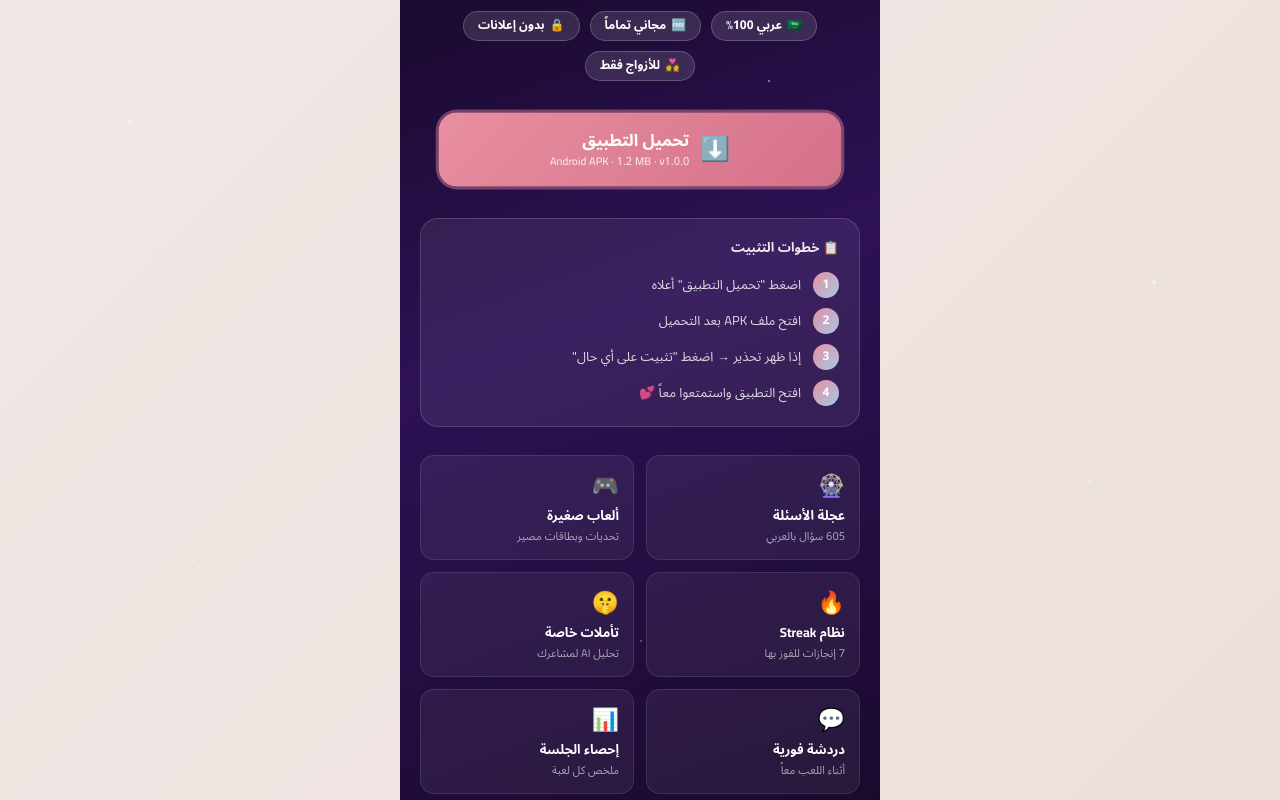
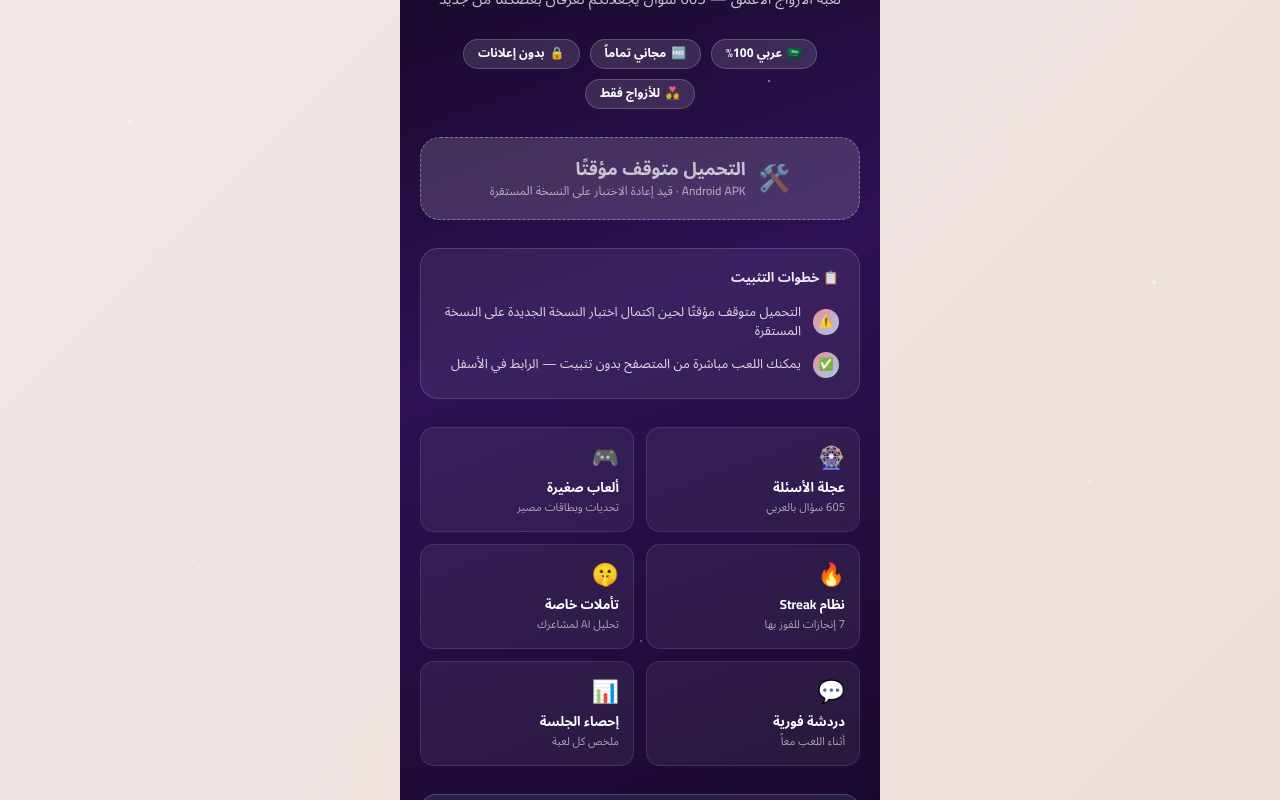
Before and after one commit to rezerosaga-ai/wheel-of-fate, a Next.js app: page /download in a window 1280 px wide. Built offline with nearby package versions, Linux system fonts and the light colour scheme.

Commit message:
fix: temporarily disable APK download link pending baseline re-test (suspension rule)

```diff
--- a/src/app/download/page.tsx
+++ b/src/app/download/page.tsx
@@ -100,29 +100,29 @@ export default function DownloadPage() {
           ))}
         </div>
 
-        {/* Main Download Button */}
-        <a
-          href="/wheel-of-fate.apk"
-          download="عجلة-الحظ.apk"
+        {/* Main Download Button — temporarily disabled until the APK is re-tested on the stable baseline (per maintenance rule) */}
+        <button
+          disabled
           className="dl-btn"
+          aria-disabled="true"
           style={{
             display: 'flex', alignItems: 'center', justifyContent: 'center',
             gap: 12, width: '100%',
-            background: 'linear-gradient(135deg, #E88FA0, #d4718b)',
-            color: 'white', textDecoration: 'none',
+            background: 'rgba(255,255,255,0.15)',
+            color: 'rgba(255,255,255,0.7)', textDecoration: 'none',
             borderRadius: 20, padding: '18px 28px',
             fontSize: 18, fontWeight: 800,
-            boxShadow: '0 6px 30px rgba(232,143,160,0.45)',
+            cursor: 'not-allowed',
+            border: '1px dashed rgba(255,255,255,0.35)',
             transition: 'all 200ms ease',
-            animation: 'pulse-ring 2.5s ease-in-out infinite',
           }}
         >
-          <span style={{ fontSize: 26 }}>⬇️</span>
+          <span style={{ fontSize: 26 }}>🛠️</span>
           <div style={{ textAlign: 'right' }}>
-            <div>تحميل التطبيق</div>
-            <div style={{ fontSize: 12, fontWeight: 500, opacity: 0.85 }}>Android APK · {apkSize} · v{version}</div>
+            <div>التحميل متوقف مؤقتًا</div>
+            <div style={{ fontSize: 12, fontWeight: 500, opacity: 0.85 }}>Android APK · قيد إعادة الاختبار على النسخة المستقرة</div>
           </div>
-        </a>
+        </button>
 
         {/* Instructions */}
         <div style={{
@@ -135,12 +135,10 @@ export default function DownloadPage() {
             📋 خطوات التثبيت
           </div>
           {[
-            { n: '1', text: 'اضغط "تحميل التطبيق" أعلاه' },
-            { n: '2', text: 'افتح ملف APK بعد التحميل' },
-            { n: '3', text: 'إذا ظهر تحذير → اضغط "تثبيت على أي حال"' },
-            { n: '4', text: 'افتح التطبيق واستمتعوا معاً 💕' },
+            { n: '⚠️', text: 'التحميل متوقف مؤقتًا لحين اكتمال اختبار النسخة الجديدة على النسخة المستقرة' },
+            { n: '✅', text: 'يمكنك اللعب مباشرة من المتصفح بدون تثبيت — الرابط في الأسفل' },
           ].map(({ n, text }) => (
-            <div key={n} style={{ display: 'flex', alignItems: 'center', gap: 12, marginBottom: n === '4' ? 0 : 10 }}>
+            <div key={n} style={{ display: 'flex', alignItems: 'center', gap: 12, marginBottom: n === '✅' ? 0 : 10 }}>
               <div style={{
                 minWidth: 26, height: 26, borderRadius: '50%',
                 background: 'linear-gradient(135deg,#E88FA0,#A4C8E8)',
```
